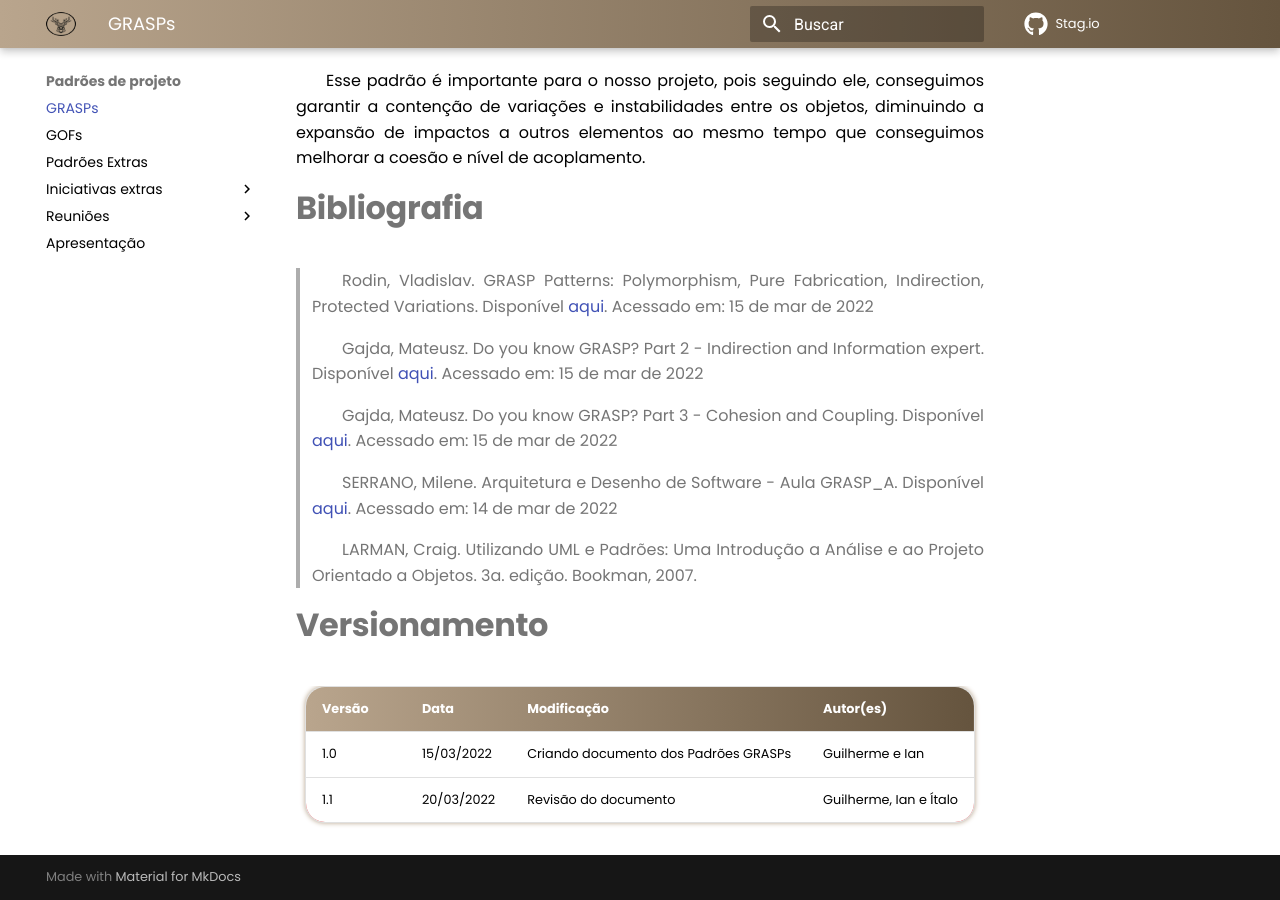
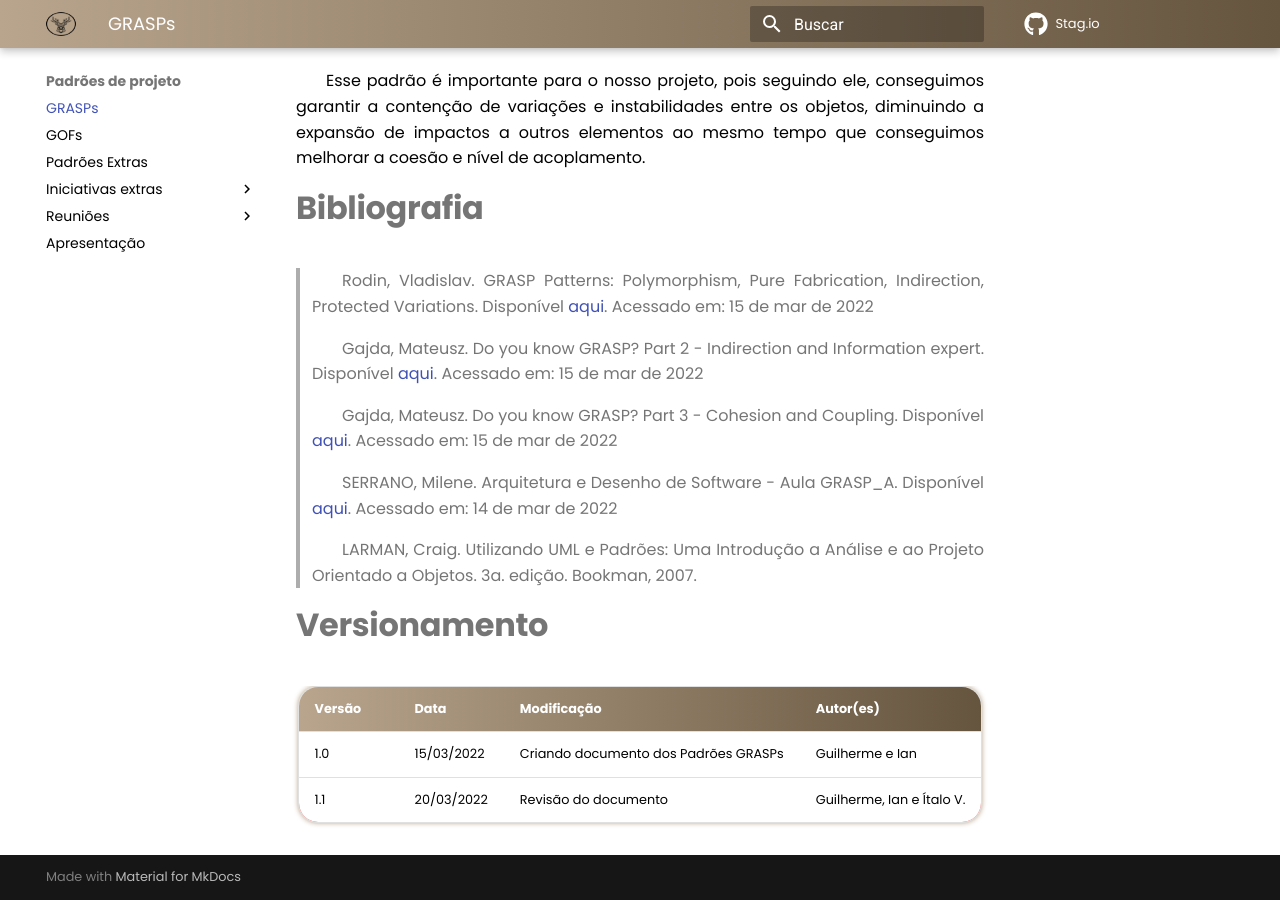
Before and after one commit to UnBArqDsw2021-2/2021.2_G3_stag.io, an MkDocs documentation site: the page built from docs/PadroesDeProjeto/GRASPs/GRASPs.md, in a window 1280 px wide and 900 px high, scrolled down 8386 px. Built offline with MkDocs 1.6.1 and Material for MkDocs 9.7.7, drawn with Linux system fonts in a browser that asks for light colours; comment, search, counter and statistics services are not loaded.

Commit message:
Alterando nome no versionamento

```diff
--- a/docs/PadroesDeProjeto/GRASPs/GRASPs.md
+++ b/docs/PadroesDeProjeto/GRASPs/GRASPs.md
@@ -164,4 +164,4 @@ Esse padrão é importante para o nosso projeto, pois seguindo ele, conseguimos
 Versão | Data | Modificação | Autor(es) |
 |--|--|--|--|
 |1.0|15/03/2022|Criando documento dos Padrões GRASPs |Guilherme e Ian|
-|1.1|20/03/2022|Revisão do documento |Guilherme, Ian e Ítalo|
+|1.1|20/03/2022|Revisão do documento |Guilherme, Ian e Ítalo V.|
```
